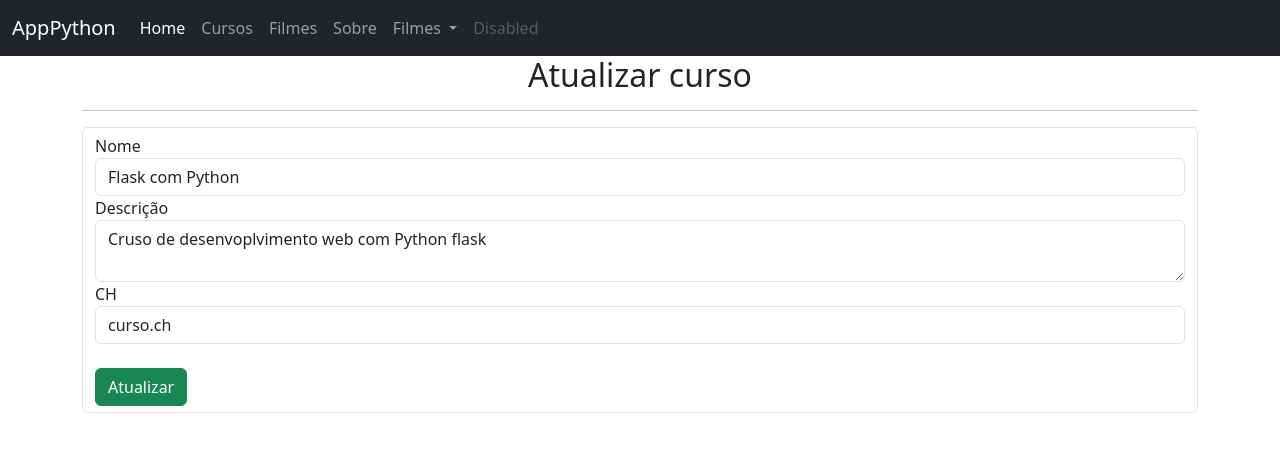
After one commit to douglas5001/python-estudos, a Flask app: page /1/atualiza_curso in a window 1280 px wide. The commit adds this page. Shown: the top 452 px of the page. Run offline with Flask 3, Linux system fonts and the light colour scheme.

Commit message:
Atualizando repos

```diff
--- a/Trabalhando_Com_flask/basico/app.py
+++ b/Trabalhando_Com_flask/basico/app.py
@@ -81,6 +81,25 @@ def cria_curso():
             return redirect(url_for('lista_cursos'))
     return render_template("novo_curso.html")
 
+@app.route('/<int:id>/atualiza_curso', methods=["GET","POST"])
+def atualiza_curso(id):
+    curso = cursos.query.filter_by(id=id).first()
+    if request.method == "POST":
+        nome = request.form["nome"]
+        descricao = request.form["descricao"]
+        ch = request.form["ch"]
+
+        cursos.query.filter_by(id=id).update({"nome":nome, "descricao":descricao, "ch":ch})
+        db.session.commit()
+        return redirect(url_for("lista_cursos"))
+    return render_template('atualiza_curso.html', curso=curso)
+
+@app.route('/<int:id>/remove_curso')
+def remove_curso(id):
+    curso = cursos.query.filter_by(id=id).first()
+    db.session.delete(curso)
+    db.session.commit()
+    return redirect(url_for('lista_cursos'))
 
 #app.run(port=8000,host='localhost',debug=True)
 if __name__ =="__main__":
--- /dev/null
+++ b/Trabalhando_Com_flask/basico/templates/atualiza_curso.html
@@ -0,0 +1,23 @@
+{% extends 'base.html' %}
+{% block conteudo %}
+    <h2 style="text-align: center;"> Atualizar curso </h2>
+    <hr>
+    {%- for mensagem in get_flashed_messages() %}
+        <div class="alert alert-danger">
+            {{mensagem}}
+        </div>
+    {%- endfor %}
+
+    <form class="form-control" action="{{url_for('atualiza_curso', id=curso.id)}}" method="POST">
+        <label>Nome</label>
+        <input class="form-control" type="text" name="nome" value="{{curso.nome}}" required>
+        <label>Descrição</label>
+        <textarea class="form-control" name="descricao"required>{{curso.descricao}}</textarea>
+        <label>CH</label>
+        <input class="form-control" type="text" name="ch" value="curso.ch" required>
+        <br>
+        <button class="btn btn-success">Atualizar</button>
+
+    </form>
+
+{% endblock conteudo %}
--- a/Trabalhando_Com_flask/basico/templates/cursos.html
+++ b/Trabalhando_Com_flask/basico/templates/cursos.html
@@ -11,6 +11,7 @@
               <th scope="col">Nome</th>
               <th scope="col">Descricao</th>
               <th scope="col">CH</th>
+              <th scope="col">Ações</th>
             </tr>
           </thead>
           <tbody>
@@ -21,6 +22,10 @@
                 <td>{{curso.nome}}</td>
                 <td>{{curso.descricao}}</td>
                 <td>{{curso.ch}}</td>
+                <td>
+                    <a href="{{curso.id}}/atualiza_curso" class="btn btn-secondary btn-xs">Editar</a>
+                    <a href="{{curso.id}}/remove_curso" onclick="return confirm('Deseja excluir este registro?')" class="btn btn-danger btn-xs">Excluir</a>
+                </td>
             </tr>
             {% endfor %}
             </tr>
```
Also changed, not shown: Trabalhando_Com_flask/basico/instance/cursos.sqlite3.
